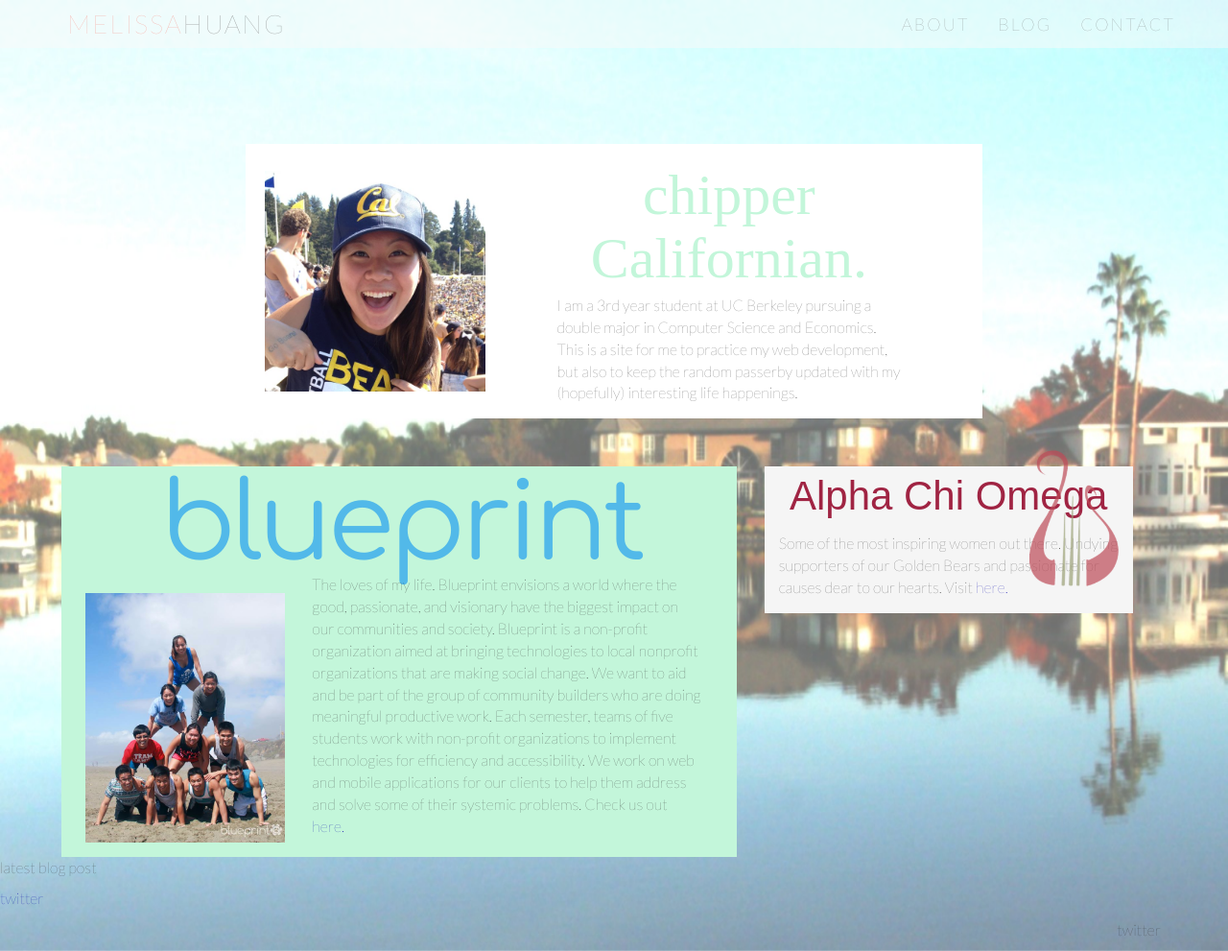
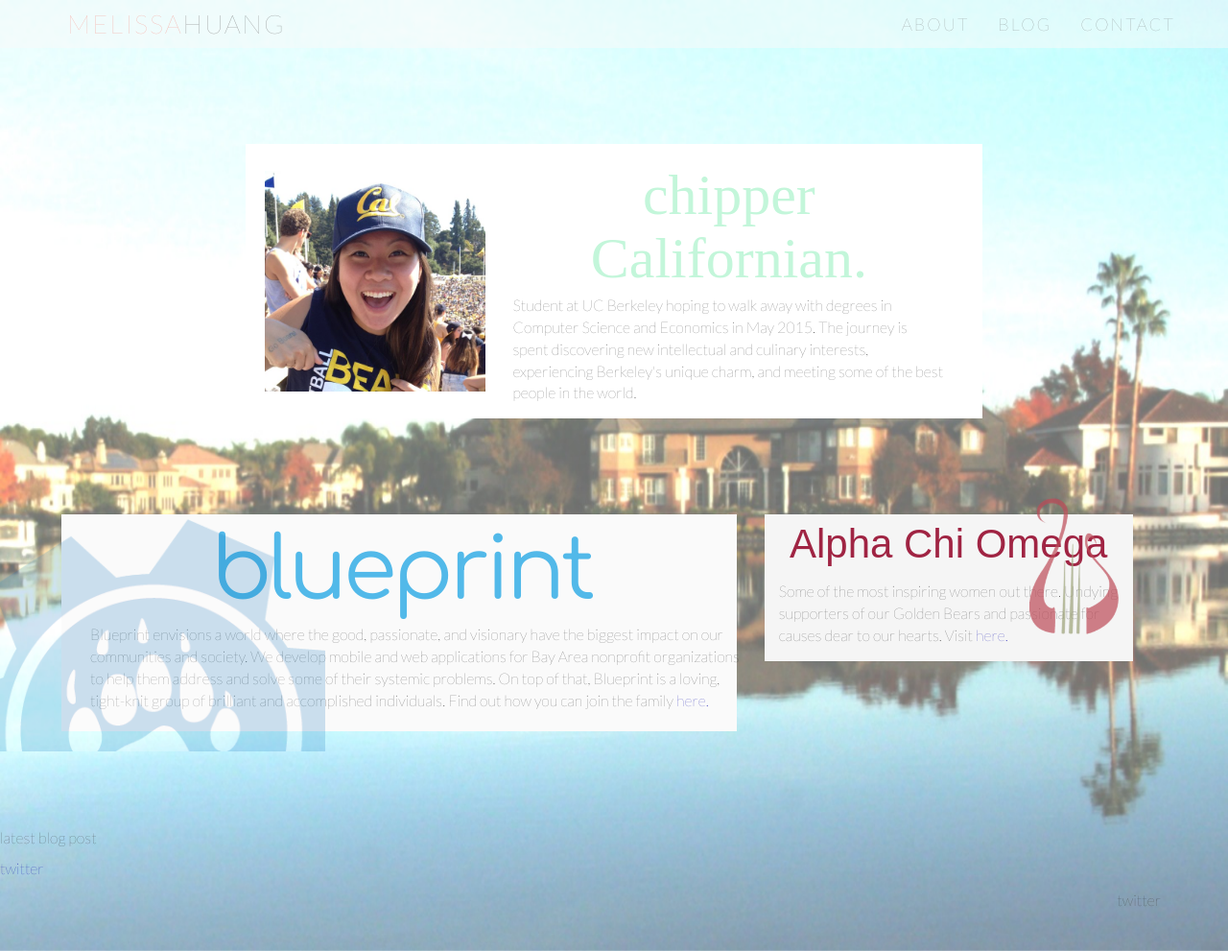
Before and after one commit to melhuang/melhuang.github.io, a Jekyll site: the page index.html, which Jekyll copies as it is, in a window 1280 px wide and 991 px high. Shown: the whole window at 96% size. Built offline with Jekyll 4.4.1, drawn with Linux system fonts in a browser that asks for light colours; some web fonts are replaced; Markdown is read by kramdown in place of the engine named in the settings; comment, search, counter and statistics services are not loaded.

Commit message:
bp styled

```diff
--- a/css/main.css
+++ b/css/main.css
@@ -137,7 +137,7 @@
     /*background-color:rgba(255,255,255, 0.5);*/
     padding: 5px;
     margin-top:-10px;
-    width:80%;
+    width:100%;
     height:auto;
     margin-right:auto;
     margin-left:auto;
@@ -148,7 +148,7 @@
     text-align:center;
 }
 #about {
-    margin-top: 50px;
+    margin-top: 100px;
     text-align:left;
 }
 about > *{
@@ -157,28 +157,35 @@
 #blueprint{
     display:inline-block;
     font-size: 16px;
-    background-color:rgb(195,246,218);
-    /*background-color:rgba(195,246,218, 0.5);*/
+    background-color:#fafafa;
     margin: 0% 2% 0% 5%;
     width: 55%;
     padding: 5px;
+}
+#paw{
+    position:absolute;
+    width: 34%;
+    opacity:.2;
+    overflow:hidden;
+    clip: rect(0,400, 242, 0);
+    margin-left:-130px;
 }
 #bptitle{
     letter-spacing:-4px;
     padding-left:5px;
     font-family: 'Comfortaa', cursive;
-    font-size:112px;
-    margin-top:-6px;
+    font-size:90px;
+    margin-top:5px;
     text-align:center;
     color:rgb(82,185,233);
     opacity:1;
 }
 #bptext{
-    margin-top:-25px;
+    margin-top:-10px;
     margin-left:20px;
     text-align:left;
     padding:5px;
-    width:60%;
+    width:100%;
     height:auto;
     display:inline-block;
 }
@@ -214,6 +221,9 @@
     margin-top: -18px;
     margin-left: 276px;
     opacity:.7;
+}
+#blog{
+    margin-top:100px;
 }
 
 
--- a/index.html
+++ b/index.html
@@ -37,15 +37,15 @@
            <img src="/assets/images/bears.png" class="pic" id="me">
 	   <div id="introtext">
 		<h1 id="quote">chipper Californian.</h1>
-      	   	<p id="blurb">I am a 3rd year student at UC Berkeley pursuing a double major in Computer Science and Economics. This is a site for me to practice my web development, but also to keep the random passerby updated with my (hopefully) interesting life happenings.</p>
+      	   	<p id="blurb">Student at UC Berkeley hoping to walk away with degrees in Computer Science and Economics in May 2015. The journey is spent discovering new intellectual and culinary interests, experiencing Berkeley&#39;s unique charm, and meeting some of the best people in the world.</p>
 	   </div>
     </div>
 
     <div id="about">
 	<div id="blueprint">
+	  <img src="/assets/images/Paw.png" id="paw">
 	  <h2 id="bptitle">blueprint</h2>
-	  <img src="/assets/images/bppyramid.png" id="pyramid">
-	  <p id="bptext">The loves of my life. Blueprint envisions a world where the good, passionate, and visionary have the biggest impact on our communities and society. Blueprint is a non-profit organization aimed at bringing technologies to local nonprofit organizations that are making social change. We want to aid and be part of the group of community builders who are doing meaningful productive work. Each semester, teams of five students work with non-profit organizations to implement technologies for efficiency and accessibility. We work on web and mobile applications for our clients to help them address and solve some of their systemic problems. Check us out
+	  <p id="bptext">Blueprint envisions a world where the good, passionate, and visionary have the biggest impact on our communities and society. We develop mobile and web applications for Bay Area nonprofit organizations to help them address and solve some of their systemic problems. On top of that, Blueprint is a loving, tight-knit group of brilliant and accomplished individuals. Find out how you can join the family
           <a href="http://calblueprint.org">here.</a>
 	  </p>
 	</div>
```
Also changed, not shown: assets/images/Paw.png (added).
